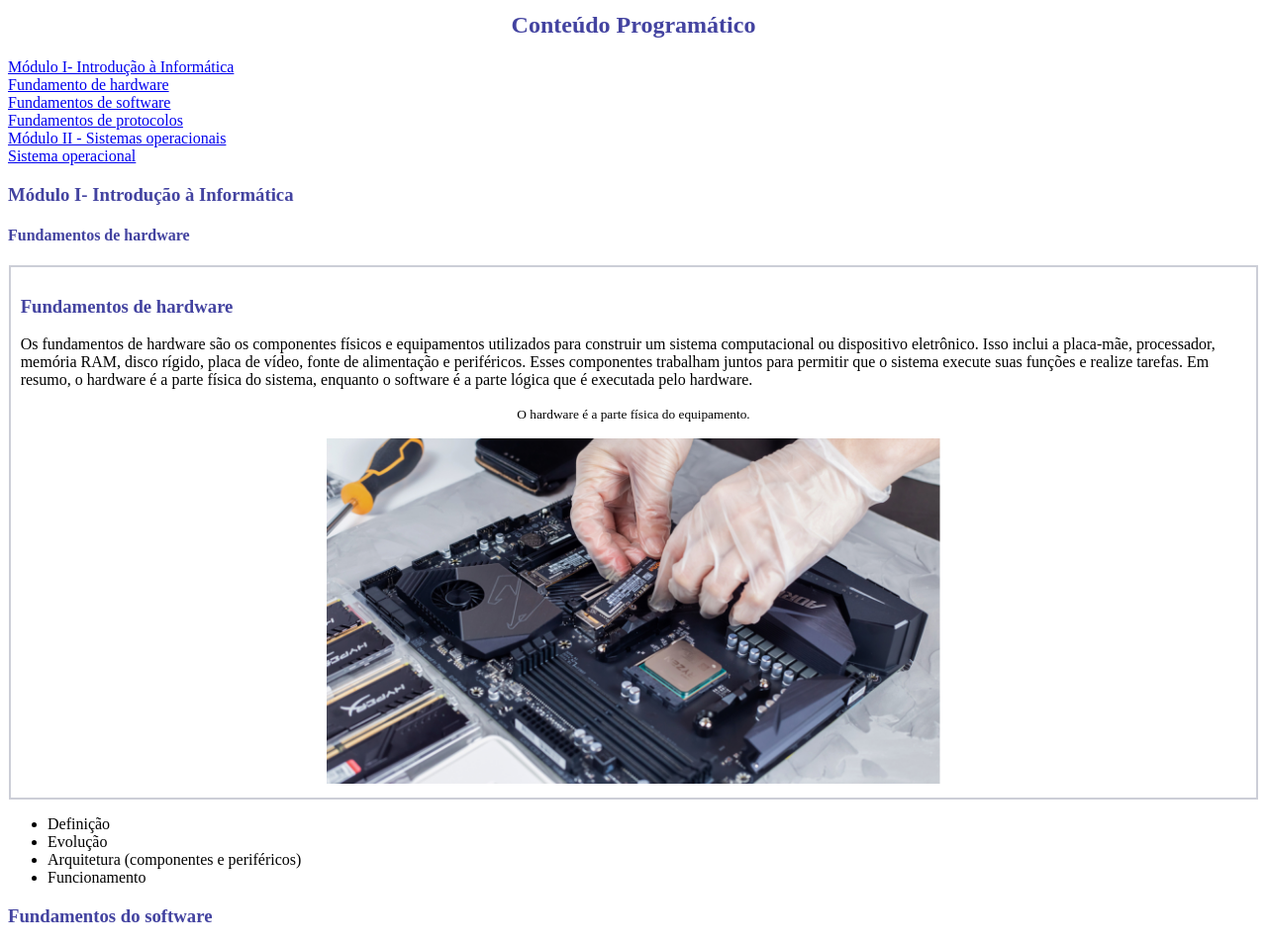
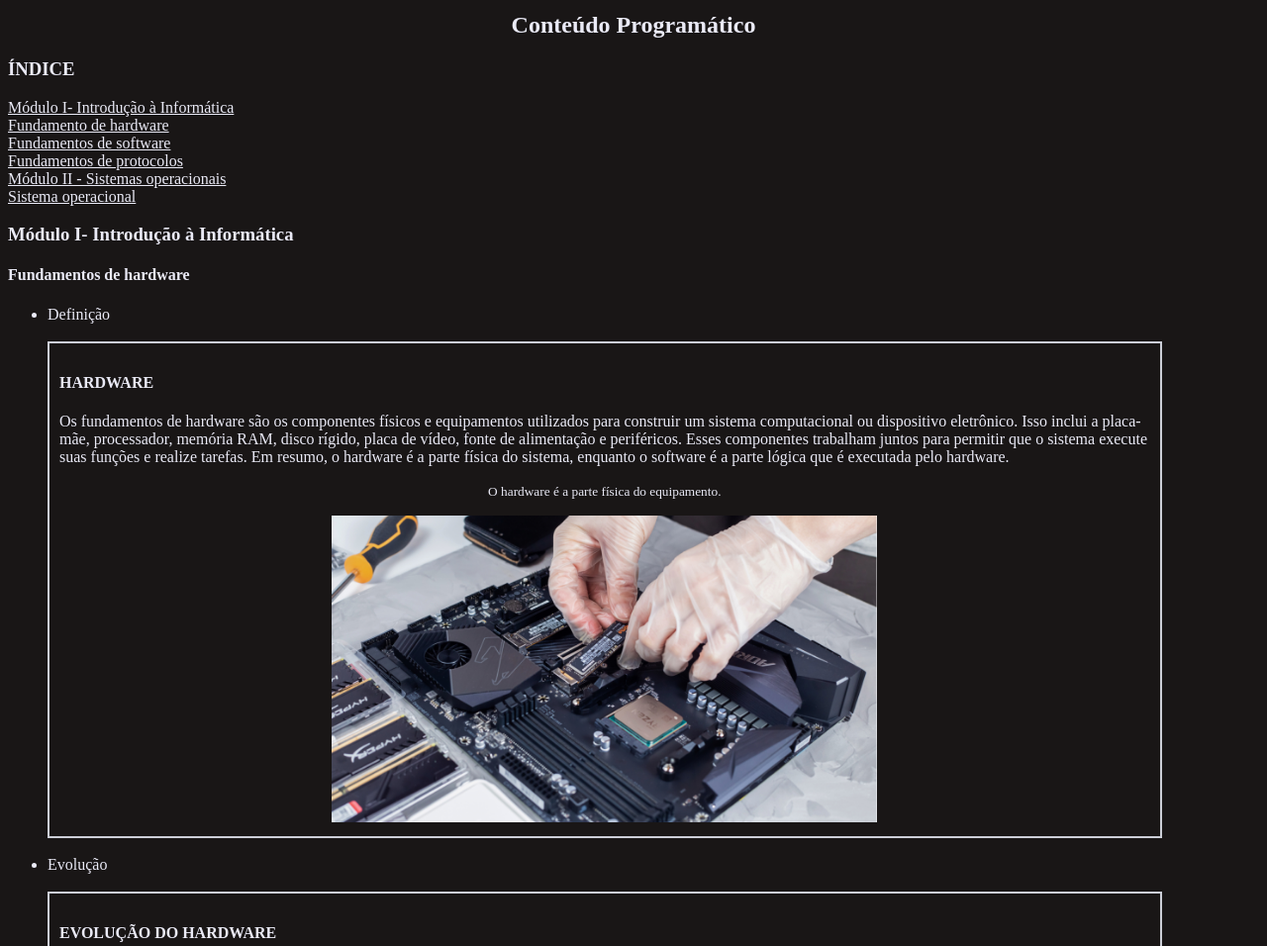
Before and after one commit to matheus046z/dftech-desafio1, a plain HTML site: page ApostilaInfoBasica/index.html in a window 1280 px wide. Shown: the part 200-1156 px from the top of the page at 99% size. Drawn offline with Linux system fonts and the light colour scheme.

Commit message:
Adiciona cards de conteúdo

```diff
--- a/ApostilaInfoBasica/index.html
+++ b/ApostilaInfoBasica/index.html
@@ -9,14 +9,14 @@
 </head>
 <body>
     <div id="topo">
-        <img src="Imagem\DFTechJpegFundoPretoTransparente.png" alt="DFTech" title="DFTech" width="90px" height=auto>
+        <img src="Imagem\DFTechJpegFundoPretoTransparente.png" alt="Logo DfTech" title="DfTech" width="90px" height=auto>
 
     </div>
 <p>Nesse curso você vai aprender os fundamentos de hardware, software, redes e programação</p>
 
     <h1>Curso de Informática Básica</h1>
     <h2>Conteúdo Programático</h2>
-
+    <h3>ÍNDICE</h3>
     <a href="#ancora-modulo1">Módulo I- Introdução à Informática</a><br>
     <a href="#ancora-fundamentos-hardware">Fundamento de hardware</a><br>
     <a href="#ancora-fundamentos-software">Fundamentos de software</a><br>
@@ -24,22 +24,38 @@
     <a href="#ancora-modulo2">Módulo II - Sistemas operacionais</a><br>
     <a href="#ancora-sistemas-operacionais">Sistema operacional</a><br>
 
+
     <h3 id="ancora-modulo1">Módulo I- Introdução à Informática</h3>
     <h4 id ="ancora-fundamentos-hardware">Fundamentos de hardware </h4>
-    <div class="card">
-        <div class="card-body">
-          <h3 class="card-title">Fundamentos de hardware</h3>
-          <p class="card-text">Os fundamentos de hardware são os componentes físicos e equipamentos utilizados para construir um sistema computacional ou dispositivo eletrônico. Isso inclui a placa-mãe, processador, memória RAM, disco rígido, placa de vídeo, fonte de alimentação e periféricos. Esses componentes trabalham juntos para permitir que o sistema execute suas funções e realize tarefas. Em resumo, o hardware é a parte física do sistema, enquanto o software é a parte lógica que é executada pelo hardware.</p>
+
+    <ul>
+        <li>Definição</li><BR>
+
+        <div class="card">
+            <div class="card-body">
+              <h4 class="card-title">HARDWARE</h4>
+              <p class="card-text">Os fundamentos de hardware são os componentes físicos e equipamentos utilizados para construir um sistema computacional ou dispositivo eletrônico. Isso inclui a placa-mãe, processador, memória RAM, disco rígido, placa de vídeo, fonte de alimentação e periféricos. Esses componentes trabalham juntos para permitir que o sistema execute suas funções e realize tarefas. Em resumo, o hardware é a parte física do sistema, enquanto o software é a parte lógica que é executada pelo hardware.</p>
+            </div>
+            <p class="card-text"><small class="text-muted"> O hardware é a parte física do equipamento. </small></p>
+            <img class="card-img-bottom" src="Imagem\hardware.jpg" alt="Mãos com luvas adicionando SSD em uma placa mãe preta" width="50%">
         </div>
-        <p class="card-text"><small class="text-muted"> O hardware é a parte física do equipamento. </small></p>
-        <img class="card-img-bottom" src="Imagem\hardware.jpg" alt="Hardware" width="50%">
-      </div>
-    <ul>
-        <li>Definição</li>
+
+        <br>
         <li>Evolução</li>
+        <br>
+
+        <div class="card">
+            <div class="card-body">
+              <h4 class="card-title">EVOLUÇÃO DO HARDWARE</h4>
+              <p class="card-text"></p>
+            </div>
+            <p class="card-text"><small class="text-muted"></small></p>
+            <img class="card-img-bottom" src="Imagem\hardware.jpg" alt="Mãos com luvas adicionando SSD em uma placa mãe preta" width="50%">
+        </div>
         <li>Arquitetura (componentes e periféricos) </li>
         <li>Funcionamento</li>
     </ul>
+
 
     <h3 id ="ancora-fundamentos-software">Fundamentos do software </h3>
     <ul>
--- a/ApostilaInfoBasica/styles.css
+++ b/ApostilaInfoBasica/styles.css
@@ -1,5 +1,5 @@
 body{
-    background-color:#ffffff;
+    background-color:#191616;
  }
  #topo{
      background-color:#472921;
@@ -15,8 +15,8 @@ body{
  .card{
     display:block;
     flex-direction: column;
-    width: 98%;
-    margin-left: auto;
+    width: 90%;
+    margin-left: 0px;
     margin-right: auto;
     border:solid 2px #ccced7;
     padding: 10px;
@@ -35,17 +35,31 @@ body{
 } */
 
 h1 {
-    color: rgb(67, 67, 160);
+    color: rgb(234, 234, 246);
     text-align: center;
 }
 h2 {
-    color: rgb(67, 67, 160);
+    color: rgb(234, 234, 246);
     text-align: center;
 }
 h3 {
-    color: rgb(67, 67, 160);
+    color: rgb(234, 234, 246);
 
 }
 h4 {
-    color: rgb(67, 67, 160);
+    color: rgb(234, 234, 246);
 }
+
+p{
+    color: rgb(234, 234, 246);
+}
+
+ul{
+    color: rgb(234, 234, 246);
+}
+li{
+    color: rgb(234, 234, 246);
+}
+a{
+    color: rgb(234, 234, 246);
+}
```
